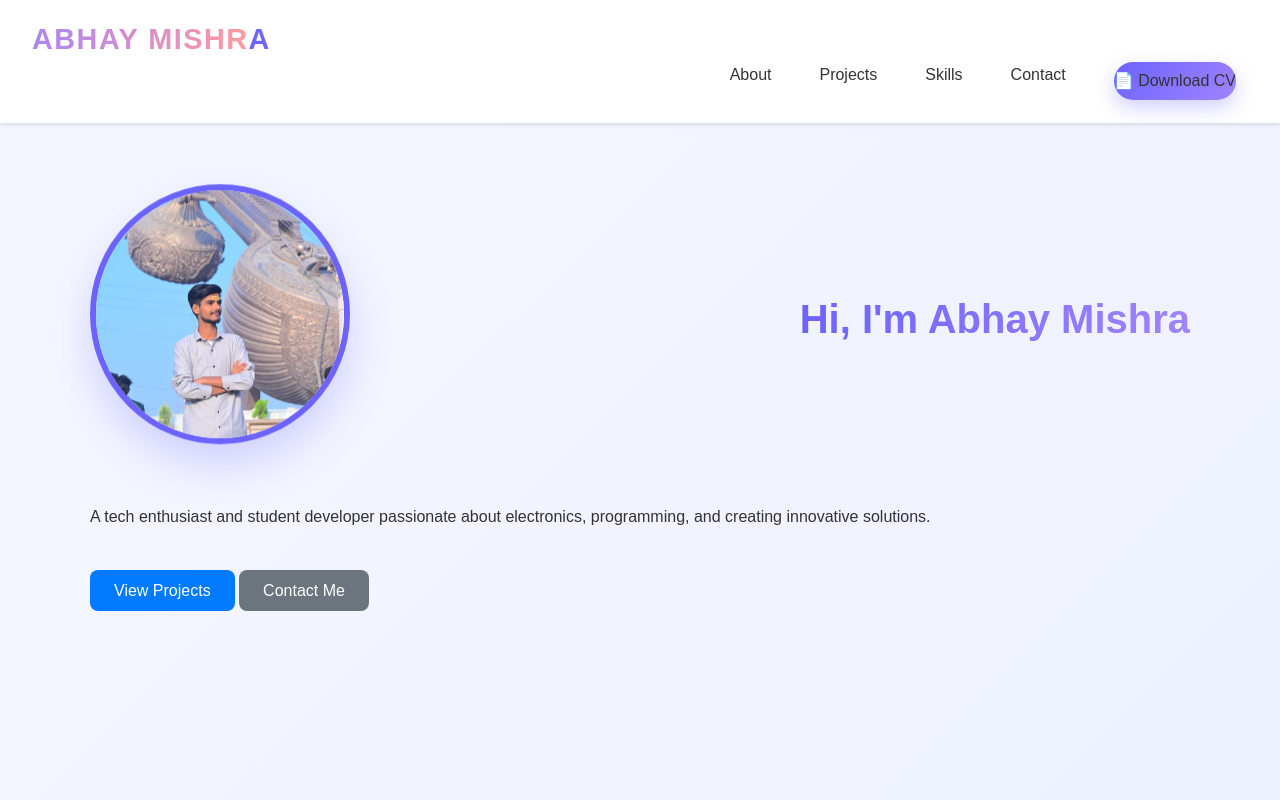
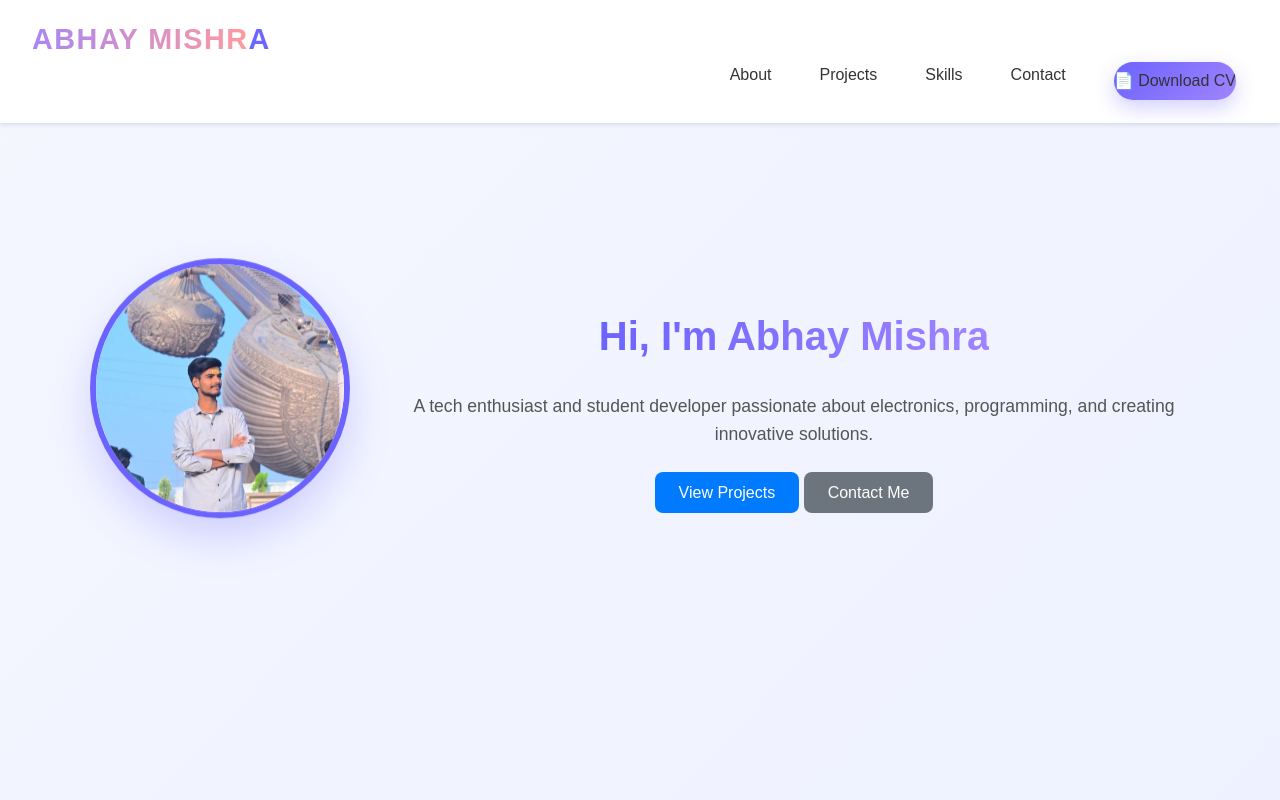
Before and after one commit to Abhaymishra740/Abhay-Info, a plain HTML site: page index.html in a window 1280 px wide. Shown: the top 800 px of the page. Drawn offline with nearby package versions, Linux system fonts and the light colour scheme.

Commit message:
Refactor index.html structure and content

```diff
--- a/index.html
+++ b/index.html
@@ -28,18 +28,30 @@
     </nav>
   </header>
 
-  <section id="hero" class="hero" data-aos="fade-in">
-    <div class="hero-content">
+<section id="hero" class="hero" data-aos="fade-in">
+  <div class="hero-content">
+
     <img src="abhay.jpg" class="hero-img" alt="Abhay Mishra" />
-      <h2 class="intro-heading"><span id="typewriter-text"></span><span class="cursor">|</span></h2>
 
-      <p>A tech enthusiast and student developer passionate about electronics, programming, and creating innovative solutions.</p>
+    <div class="hero-text">
+      <h2 class="intro-heading">
+        <span id="typewriter-text"></span>
+        <span class="cursor">|</span>
+      </h2>
+
+      <p>
+        A tech enthusiast and student developer passionate about electronics,
+        programming, and creating innovative solutions.
+      </p>
+
       <div class="hero-buttons">
         <a href="#projects" class="btn">View Projects</a>
         <a href="#contact-chat-section" class="btn secondary">Contact Me</a>
       </div>
     </div>
-  </section>
+
+  </div>
+</section>
 
   <section id="about" data-aos="fade-up">
     <h2>About Me</h2>
```
